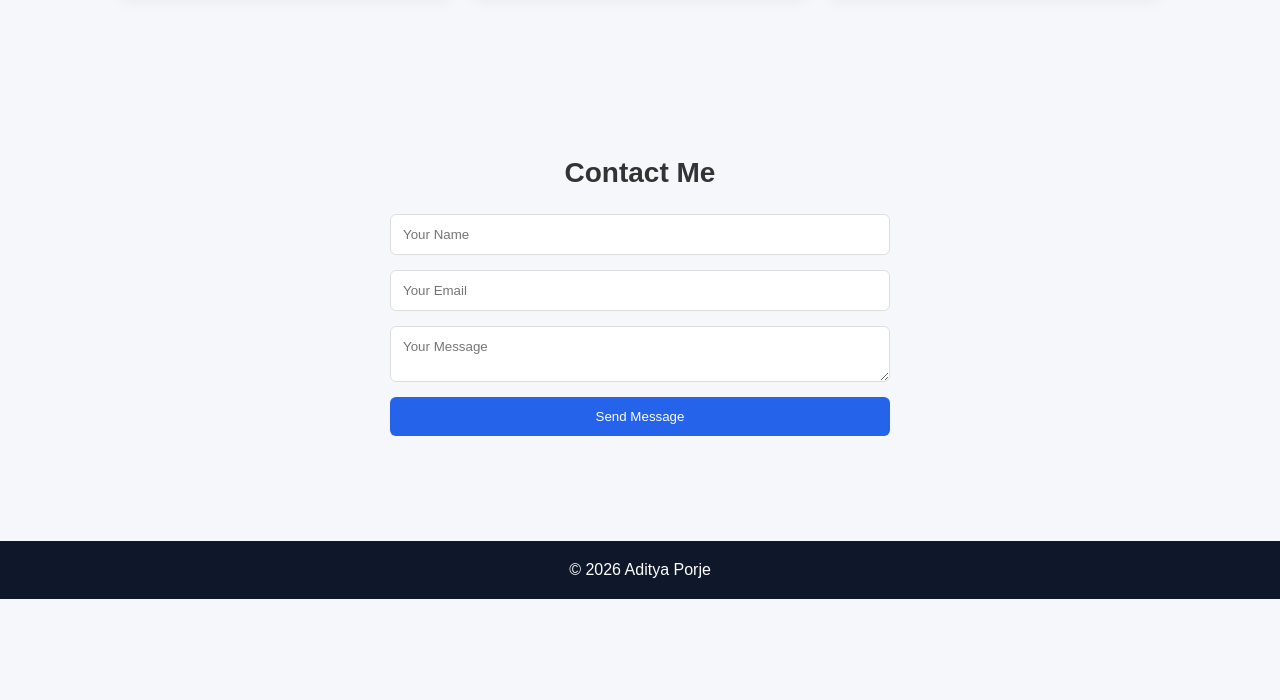
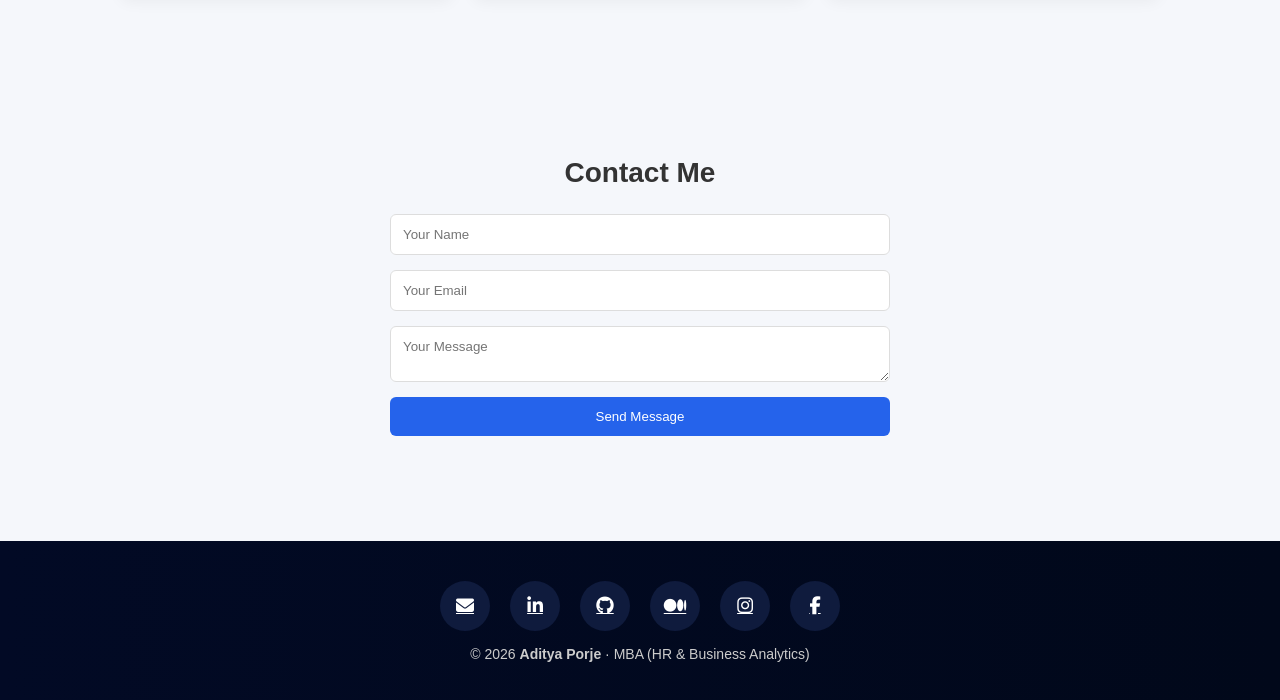
Before and after one commit to adityaporje04/portfolio, a plain HTML site: page index.html in a window 1280 px wide. Shown: the part 2006-2706 px from the top of the page. Before the commit the page ends 2605 px from the top, so only its background shows below. Drawn offline with nearby package versions, Linux system fonts and the light colour scheme.

Commit message:
Initial portfolio upload

```diff
--- a/index.html
+++ b/index.html
@@ -9,6 +9,7 @@
 <title>Aditya Porje | HR & Business Analyst</title>
 
 <link rel="stylesheet" href="style.css">
+<link rel="stylesheet" href="https://cdnjs.cloudflare.com/ajax/libs/font-awesome/6.5.1/css/all.min.css">
 
 </head>
 
@@ -199,8 +200,28 @@ I am seeking opportunities where I can apply my analytical and HR knowledge, gai
 
 <!-- FOOTER -->
 
-<footer>
-<p>© 2026 Aditya Porje</p>
+<footer class="footer">
+
+<div class="social-icons">
+
+<a href="mailto:adityaporje04@gmail.com"><i class="fas fa-envelope"></i></a>
+
+<a href="https://www.linkedin.com/in/adityaporje04/" target="_blank"><i class="fab fa-linkedin-in"></i></a>
+
+<a href="https://github.com/adityaporje04" target="_blank"><i class="fab fa-github"></i></a>
+
+<a href="#"><i class="fab fa-medium-m"></i></a>
+
+<a href="https://www.instagram.com/aditya.porje.2057?igsh=MWF0ZGFpOWQxeWxmNg=="><i class="fab fa-instagram"></i></a>
+
+<a href="#"><i class="fab fa-facebook-f"></i></a>
+
+
+
+</div>
+
+<p>© 2026 <b>Aditya Porje</b> · MBA (HR & Business Analytics)</p>
+
 </footer>
 
 
--- a/style.css
+++ b/style.css
@@ -411,3 +411,42 @@ display:none;
 }
 
 }
+
+
+/* FOOTER */
+
+.footer{
+background:linear-gradient(to right,#020a25,#01081a);
+padding:40px 0;
+text-align:center;
+color:#ccc;
+}
+
+.social-icons{
+display:flex;
+justify-content:center;
+gap:20px;
+margin-bottom:15px;
+}
+
+.social-icons a{
+width:50px;
+height:50px;
+display:flex;
+align-items:center;
+justify-content:center;
+border-radius:50%;
+background:#0f1b3d;
+color:white;
+font-size:18px;
+transition:0.3s;
+}
+
+.social-icons a:hover{
+background:#2563eb;
+transform:translateY(-5px);
+}
+
+.footer p{
+font-size:14px;
+}
```
